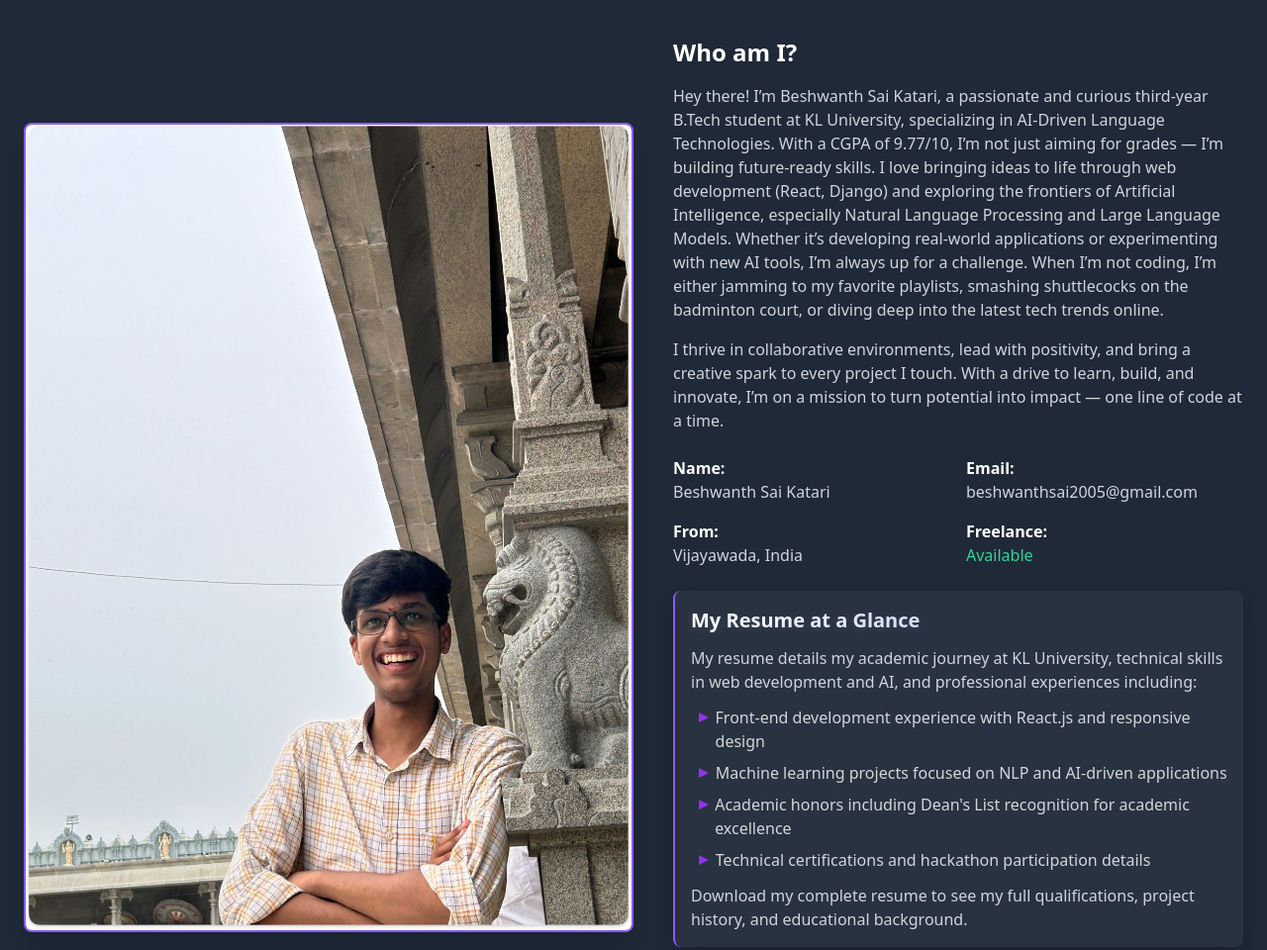
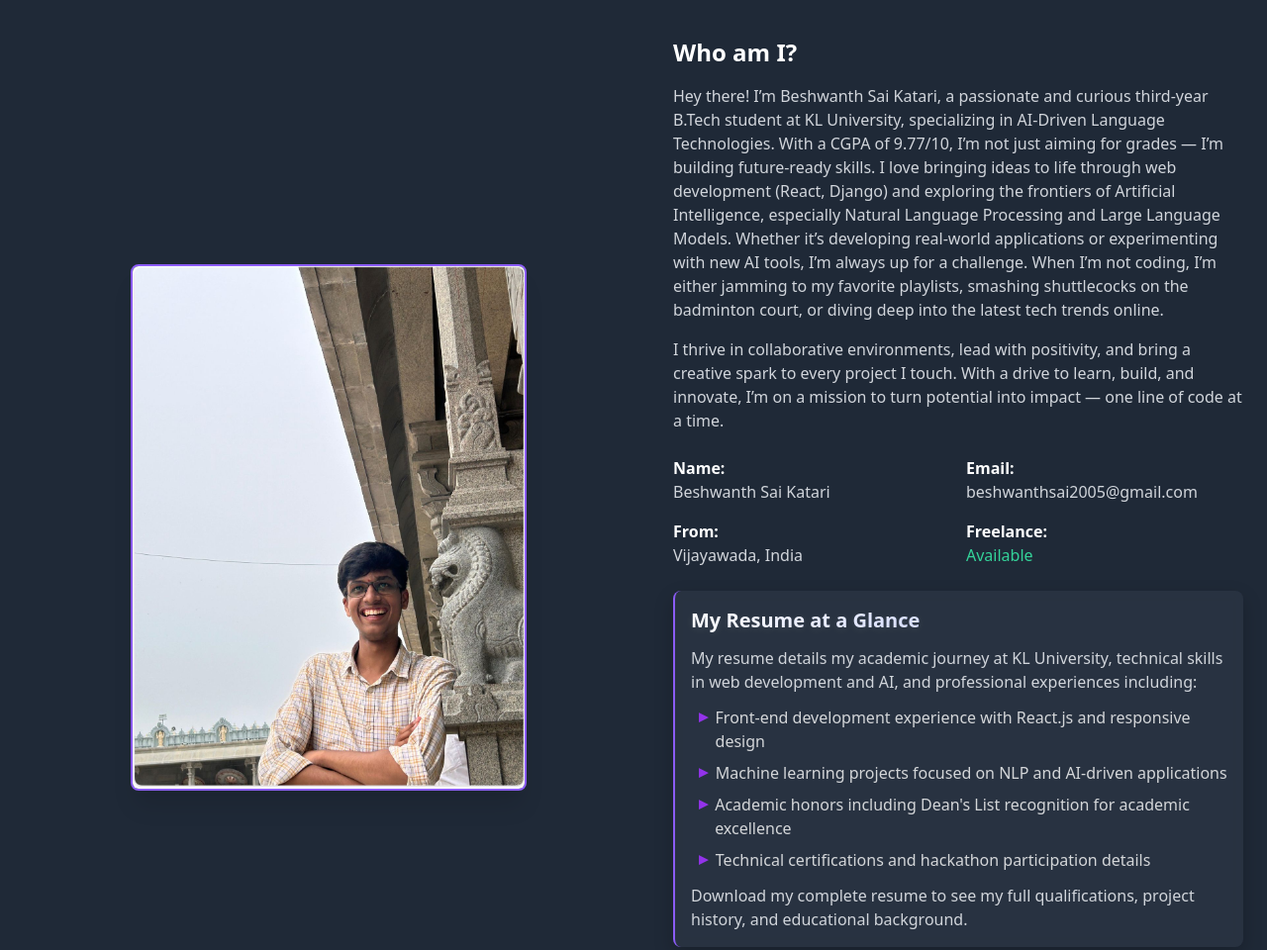
Before and after one commit to Beshwanthsai/PORTFOLIO, a plain HTML site: page index.html in a window 1280 px wide. Shown: the part 1023-1983 px from the top of the page at 99% size. Drawn offline with nearby package versions, Linux system fonts and the light colour scheme.

Commit message:
Fixed About Me image display - removed cramped appearance and improved aspect ratio

```diff
--- a/index.html
+++ b/index.html
@@ -154,8 +154,8 @@
             <h2 class="section-title" data-aos="fade-up">About Me</h2>
             <div class="flex flex-col md:flex-row mt-10">
                 <div class="md:w-1/2 mb-10 md:mb-0 flex items-center justify-center" data-aos="fade-right">
-                    <div class="image-container overflow-hidden rounded-lg shadow-xl border-2 border-purple-500">
-                        <img src="assets/Beshwanthsai.jpeg" alt="About Me" class="w-full max-w-md object-cover object-center transition-transform duration-500 hover:scale-105"
+                    <div class="about-image-container overflow-hidden rounded-lg shadow-xl border-2 border-purple-500">
+                        <img src="assets/Beshwanthsai.jpeg" alt="About Me" class="w-full object-cover object-center transition-transform duration-500 hover:scale-105"
                             loading="lazy">
                     </div>
                 </div>
--- a/style.css
+++ b/style.css
@@ -153,7 +153,29 @@ img {
   display: flex;
   justify-content: center;
   align-items: center;
-
+}
+
+.image-container {
+  overflow: hidden;
+  border-radius: 0.5rem;
+  box-shadow: 0 20px 25px -5px rgba(0, 0, 0, 0.1), 0 10px 10px -5px rgba(0, 0, 0, 0.04);
+}
+
+.about-image-container {
+  overflow: hidden;
+  border-radius: 0.5rem;
+  box-shadow: 0 20px 25px -5px rgba(0, 0, 0, 0.1), 0 10px 10px -5px rgba(0, 0, 0, 0.04);
+  width: 100%;
+  max-width: 400px;
+  margin: 0 auto;
+  position: relative;
+}
+
+.about-image-container img {
+  width: 100%;
+  aspect-ratio: 3/4;
+  object-fit: cover;
+  object-position: top center;
 }
 
 .profile-image {
@@ -848,6 +870,10 @@ img {
   .circle-2 {
     width: 260px;
     height: 260px;
+  }
+
+  .about-image-container {
+    max-width: 280px;
   }
 }
 
```
